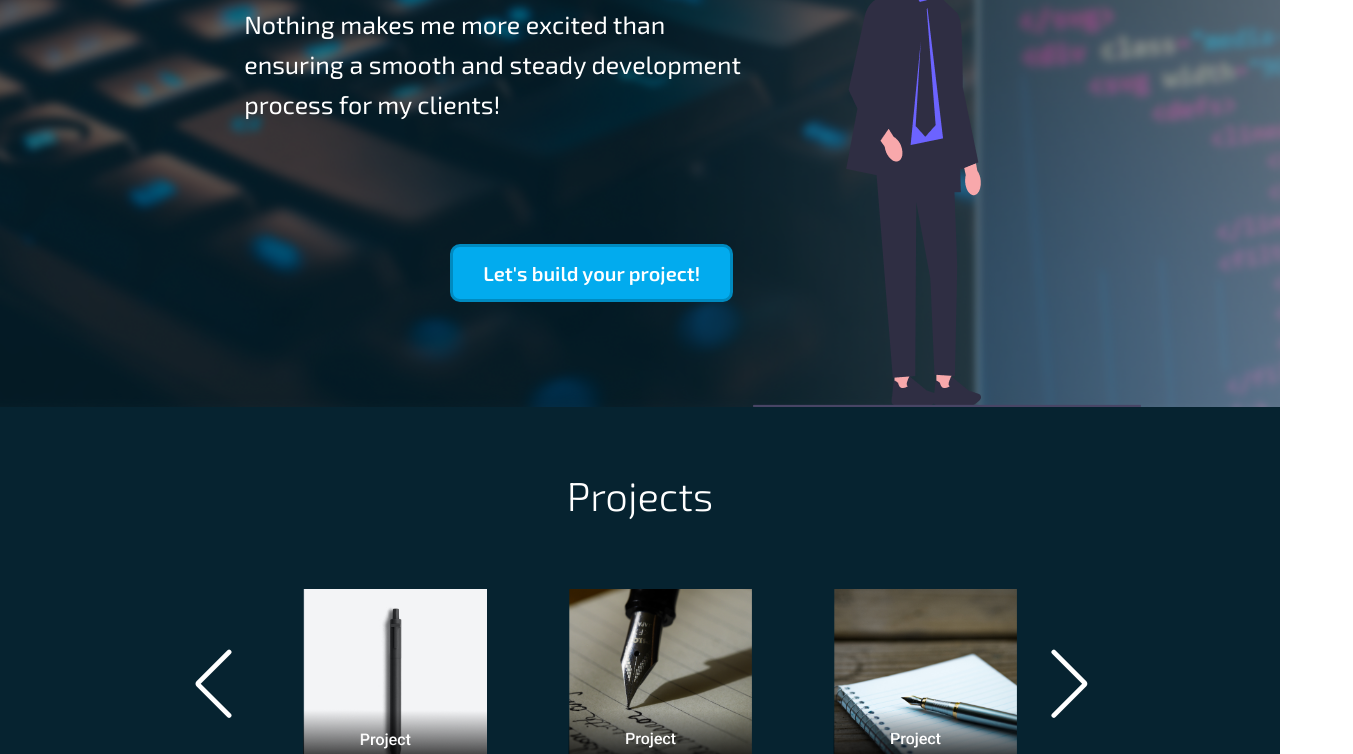
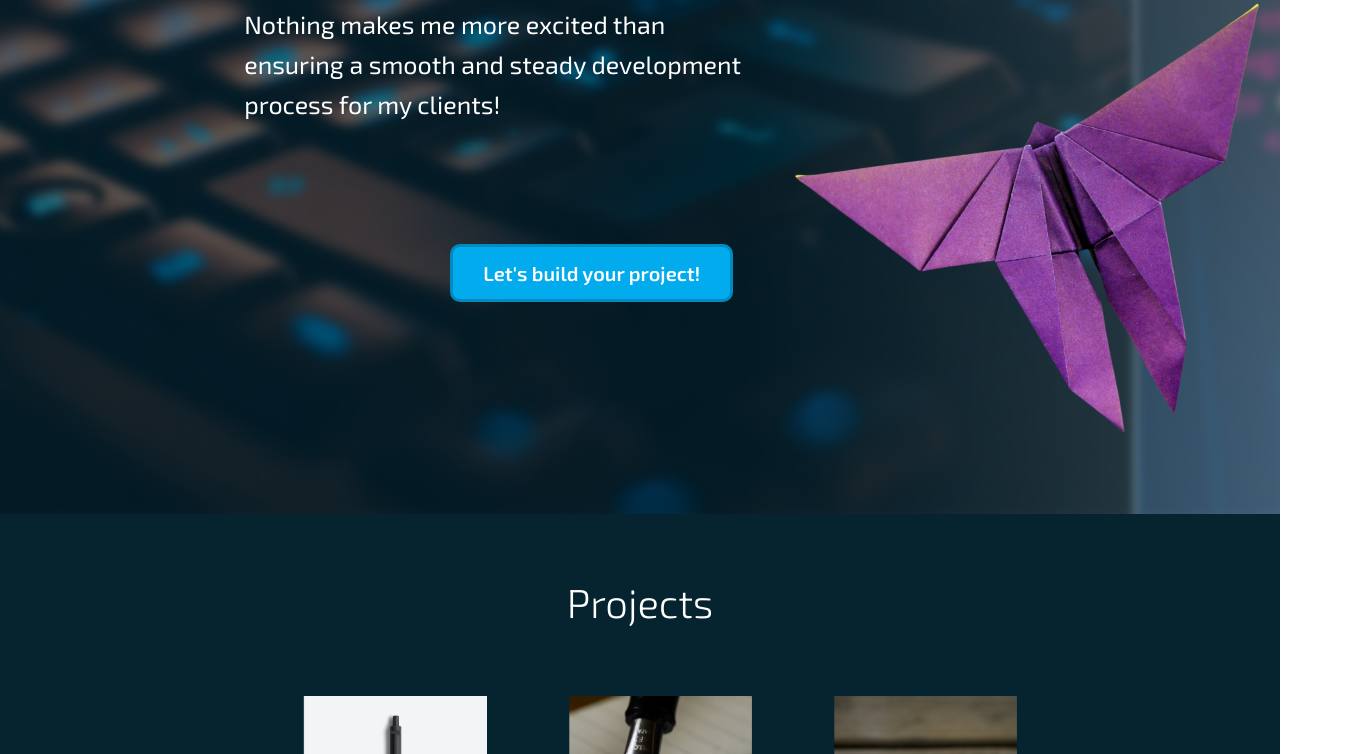
Before and after one commit to Mastle/at-productions-website, a plain HTML site: page index.html in a window 1280 px wide. Shown: the part 346-1100 px from the top of the page, 1353 px wide, since content can reach past the window. Drawn offline with Linux system fonts and the light colour scheme.

Commit message:
hero img changed

```diff
--- a/index.html
+++ b/index.html
@@ -44,7 +44,6 @@
             </li>
           </ul>
         </nav>
-        <!-- Hamburger Button -->
         <div class="hamburger" id="hamburger">
           <span></span>
           <span></span>
@@ -64,7 +63,9 @@
             Let's build your project!
           </a>
         </div>
-        <img src="./assets/images/hero-picture-placeholder.png" alt="" />
+        <div class="image-wrapper">
+          <img src="./assets/images/hero-picture-main.png" alt="" />
+        </div>
       </div>
     </section>
     <section class="projects">
@@ -236,7 +237,7 @@
 DEADLINE: DEY 7
 
 current step:
- -> Optimize the background hero image + replace the hero banner image with some kinda mascot/avatar/symbolic concept (use shitty AI's for this one)
+ ->
 
  - Need to get rid of the dumbass slider after the hero section, will pin Joyful Speaking, Capybara and Nexus Travels there, and add a glow-up (make bigger on hover) effect (got something but it might be ass?)
  - My skills section text content could probably a little adjustment, make it more similar to this: https://dbushell.com/services/
@@ -245,6 +246,7 @@ current step:
  - About me will be reworked (add a simple ass picture of yourself, just don't spend too much time on deciding what the image should be)
  - design the contact page like this https://dbushell.com/contact/
  - Remove the unnecessary packages that do the same thing, try to get all your icons and shit from the same source
+ - (Important!)use Extensions to make sure you're following industry standards and fill the gaps
 post production:
  - First of all, implement SEO checker extension, web dev checklist, and unlighthouse, security on the final version (madafakaz like Kevin and David have 100% performance scores on their portfolios! =O )
  - Must mention in the readme file that the no framework was on purpose
@@ -254,6 +256,5 @@ post production:
 -->
 
 <!-- General TODO:
-  - Too busy right now, but the whole nav system could use a rework (especially phone number on responsive mode.
-  I don't think I have to add a seperate element to the page to make the phone number link show on the navbar menu when in responsive mode)
+  - hero picture (the butterfly) will probably look better if it's vectorized/cartoonized
 -->
```
Also changed, not shown: assets/images/hero-picture-main.png (added), assets/images/hero-picture-placeholder.png (deleted).
